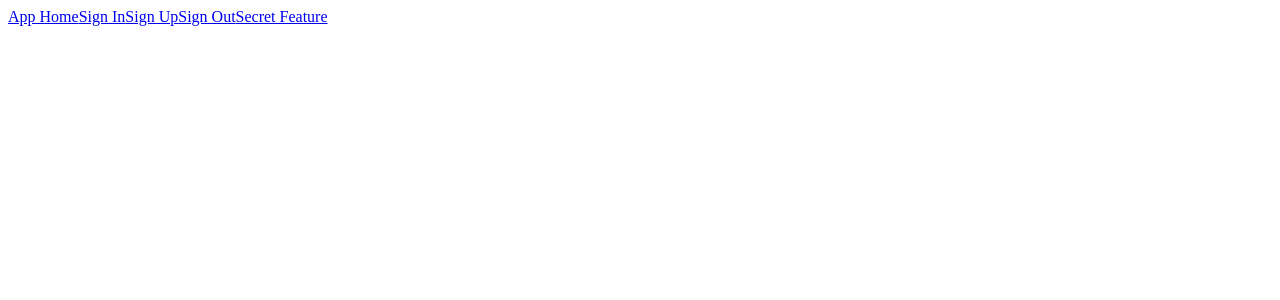
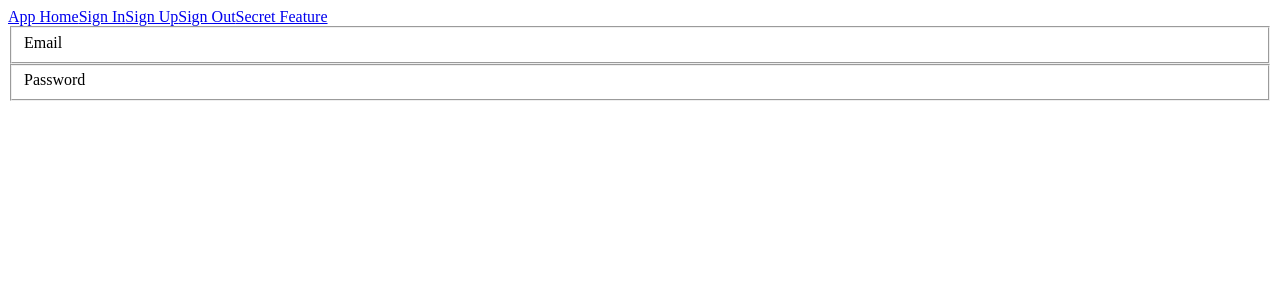
Before and after one commit to glueckler/hw-react-authentication, a React (Create React App) app in the folder client/: page /signup in a window 1280 px wide. Shown: the top 300 px of the page. Built offline with nearby package versions, Linux system fonts and the light colour scheme.

Commit message:
wrote basic component scafolds

```diff
--- a/client/src/components/App.js
+++ b/client/src/components/App.js
@@ -5,6 +5,7 @@ export default (props) => {
   return (
     <div>
       <Header />
+      {props.children}
     </div>
   )
 }
--- /dev/null
+++ b/client/src/components/Welcome.js
@@ -0,0 +1,3 @@
+import React from 'react';
+
+export default props => <h3>Welcome to my little app!</h3>
--- /dev/null
+++ b/client/src/components/auth/SignUp.js
@@ -0,0 +1,18 @@
+import React, { PureComponent } from 'react';
+
+class SignUp extends PureComponent {
+  render() {
+    return (
+      <form>
+        <fieldset>
+          <label>Email</label>
+        </fieldset>
+        <fieldset>
+          <label>Password</label>
+        </fieldset>
+      </form>
+    );
+  }
+}
+
+export default SignUp
--- a/client/src/index.js
+++ b/client/src/index.js
@@ -1,12 +1,17 @@
 import React from 'react'
 import ReactDom from 'react-dom'
-import { BrowserRouter } from 'react-router-dom'
+import { BrowserRouter, Route } from 'react-router-dom'
 
 import App from './components/App'
+import Welcome from './components/Welcome'
+import SignUp from './components/auth/SignUp'
 
 ReactDom.render((
   <BrowserRouter>
-    <App />
+    <App>
+      <Route path="/" exact component={Welcome} />
+      <Route path="/signup" exact component={SignUp} />
+    </App>
   </BrowserRouter>
 ),
 document.querySelector('#root'))
```
